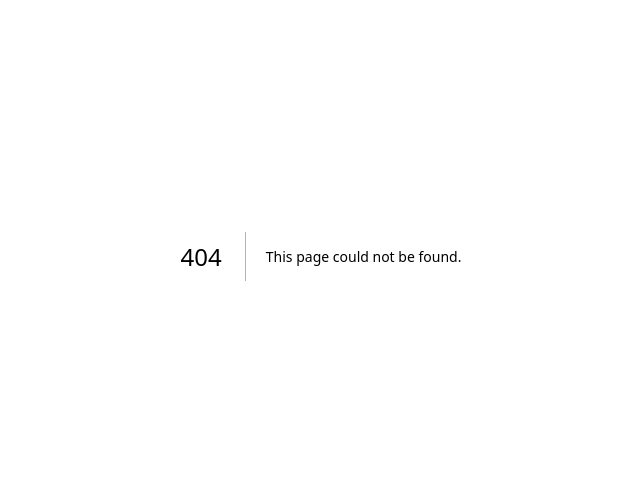
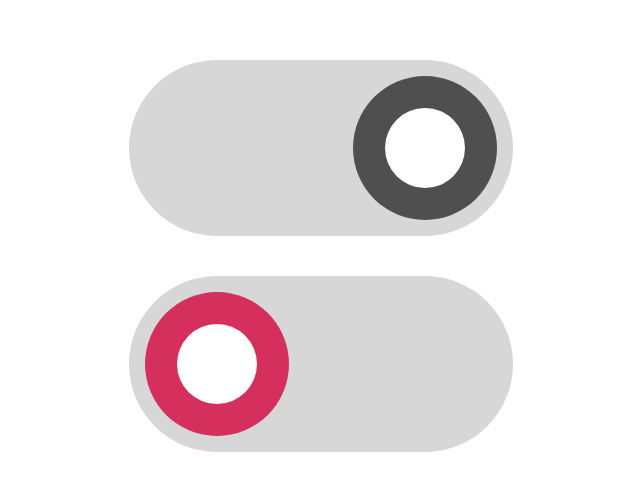
Before and after one commit to Ajithdev444/card, a Next.js app: page /roundbutton in a window 1280 px wide. Before the commit this address had no page. Shown: the part 144-634 px from the top of the page, without its empty margins (319-959 px from the left). Built offline with nearby package versions, Linux system fonts and the light colour scheme.

Commit message:
roundbutton component

```diff
--- /dev/null
+++ b/pages/roundbutton/index.tsx
@@ -0,0 +1,22 @@
+import React from "react";
+
+const index = () => {
+  return (
+    <div className="flex justify-center items-center min-h-screen">
+      <div className="flex flex-col gap-10 max-w-screen-xl mx-auto">
+        <div className="w-96 h-44 rounded-full bg-[#D7D7D7] relative">
+          <div className="w-36 h-36 rounded-full bg-[#4F4F4F] absolute right-4 top-4">
+            <div className="w-20 h-20 rounded-full bg-white absolute right-8 top-8"></div>
+          </div>
+        </div>
+        <div className="w-96 h-44 rounded-full bg-[#D7D7D7] relative">
+          <div className="w-36 h-36 rounded-full bg-[#D52F5D] absolute left-4 top-4">
+            <div className="w-20 h-20 rounded-full bg-white absolute left-8 top-8"></div>
+          </div>
+        </div>
+      </div>
+    </div>
+  );
+};
+
+export default index;
```
